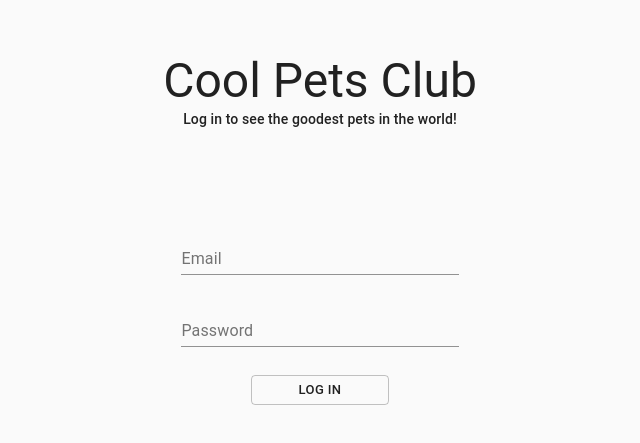
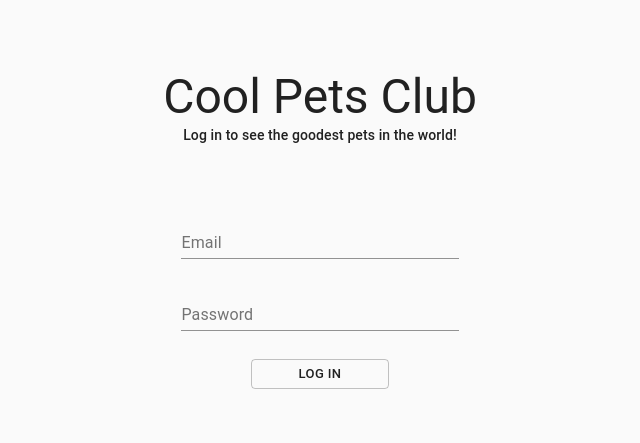
Before and after one commit to chungleee/cool-pets-club, a React (Create React App) app in the folder client/: page / in a window 1280 px wide. Shown: the part 161-604 px from the top of the page, without its empty margins (320-960 px from the left). Built offline with nearby package versions, Linux system fonts and the light colour scheme.

Commit message:
small fix

```diff
--- a/client/src/components/Login.js
+++ b/client/src/components/Login.js
@@ -14,7 +14,7 @@ const style = {
     flexDirection: 'column',
     alignContent: 'center',
     width: '70%',
-    marginTop: '5rem',
+    marginTop: '3rem',
     marginLeft: 'auto',
     marginRight: 'auto'
   },
```
